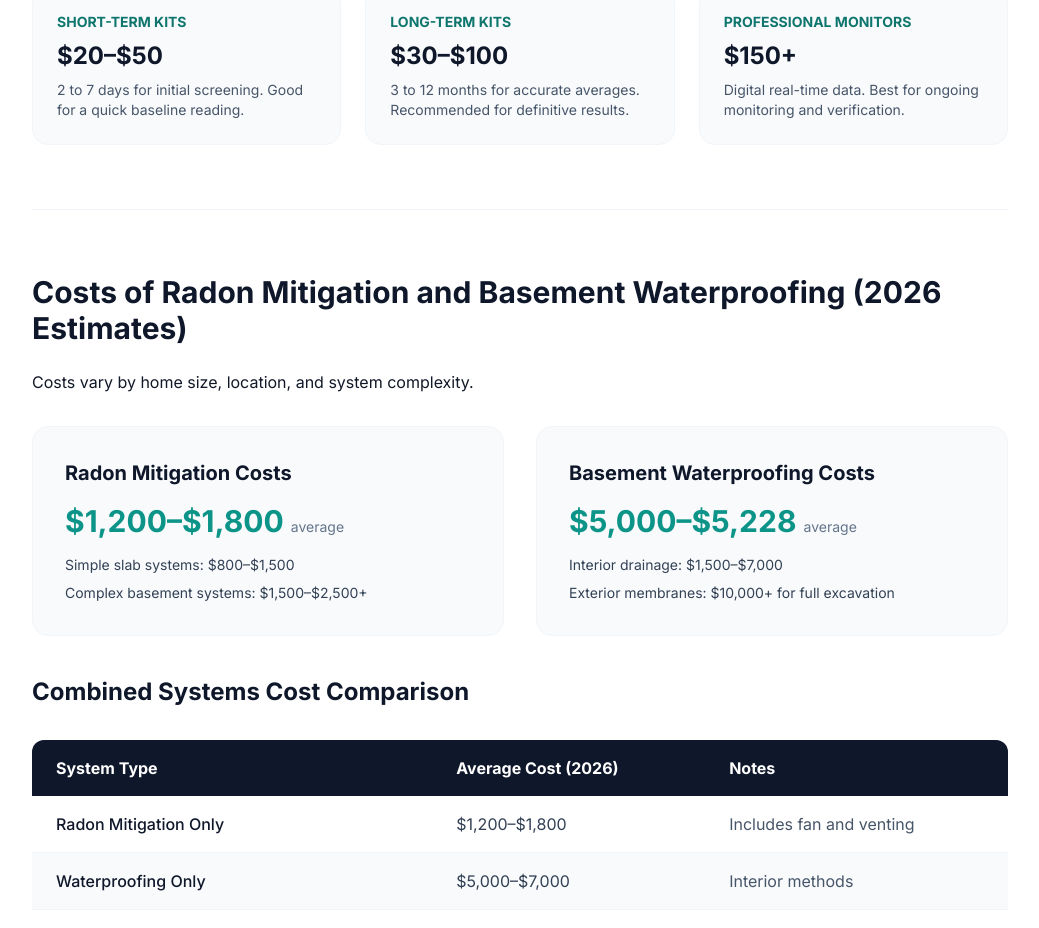
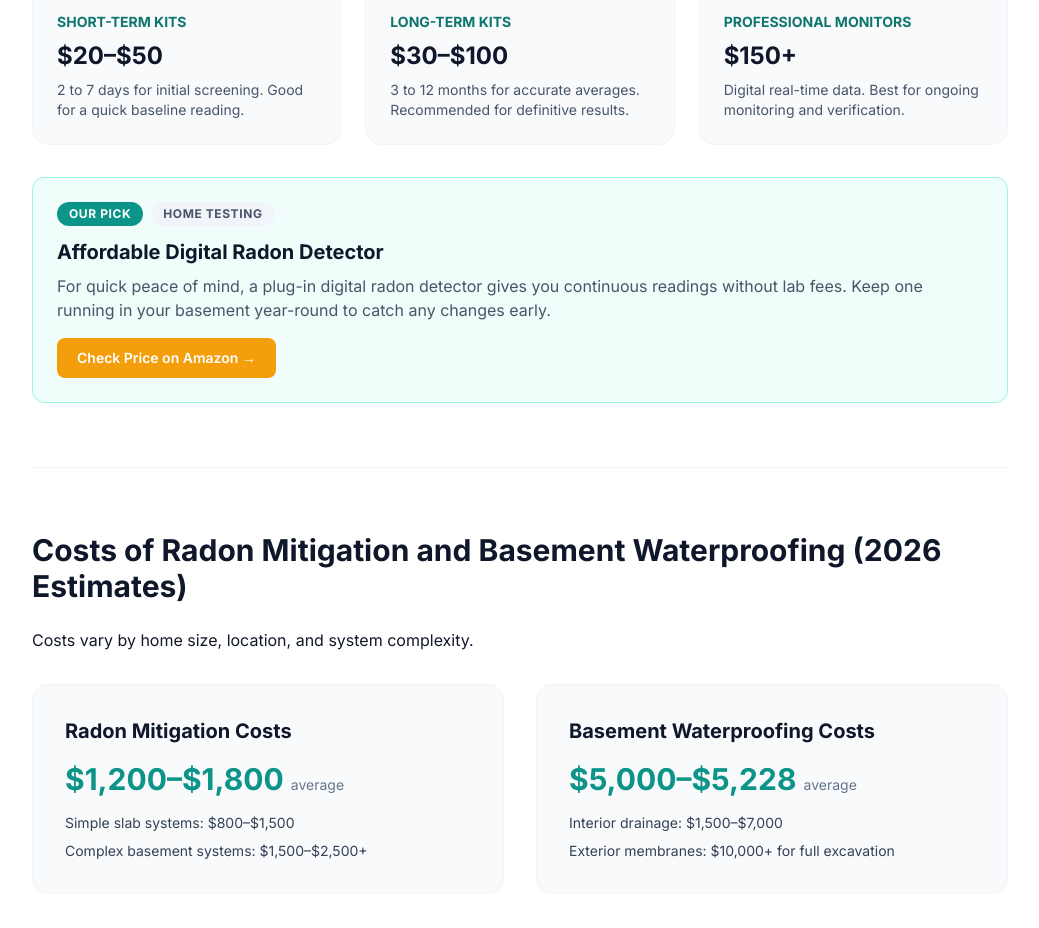
Before and after one commit to thebasementguide2026/basement-guide, a Next.js app: page /articles/radon-and-basement-waterproofing in a window 1280 px wide. Shown: the part 4719-5647 px from the top of the page, without its empty margins (120-1159 px from the left). Built offline with nearby package versions, Linux system fonts and the light colour scheme.

Commit message:
add radon detector affiliate link to testing section in radon article

```diff
--- a/app/articles/radon-and-basement-waterproofing/page.tsx
+++ b/app/articles/radon-and-basement-waterproofing/page.tsx
@@ -284,6 +284,16 @@ export default function RadonWaterproofingArticle() {
             </div>
           </div>
 
+                      <div className='bg-teal-50 rounded-xl p-6 border border-teal-200 mt-8'>
+              <div className='flex items-center gap-2 mb-3'>
+                <span className='bg-teal-600 text-white px-3 py-1 rounded-full text-xs font-bold uppercase tracking-wider'>Our Pick</span>
+                <span className='bg-slate-100 text-slate-600 px-3 py-1 rounded-full text-xs font-bold uppercase tracking-wider'>Home Testing</span>
+              </div>
+              <h3 className='text-xl font-bold text-slate-900 mb-2'>Affordable Digital Radon Detector</h3>
+              <p className='text-slate-600 mb-4'>For quick peace of mind, a plug-in digital radon detector gives you continuous readings without lab fees. Keep one running in your basement year-round to catch any changes early.</p>
+              <a href='https://amzn.to/4rMpXDV' target='_blank' rel='noopener noreferrer nofollow' className='inline-flex items-center gap-2 bg-amber-500 hover:bg-amber-600 text-white font-semibold px-5 py-2.5 rounded-lg transition-colors text-sm'>Check Price on Amazon →</a>
+            </div>
+
           {/* Costs Section */}
           <div className='border-t border-slate-100 pt-16 mt-16'>
             <h2 className='text-3xl font-bold text-slate-900 mt-0 mb-6'>Costs of Radon Mitigation and Basement Waterproofing (2026 Estimates)</h2>
```
